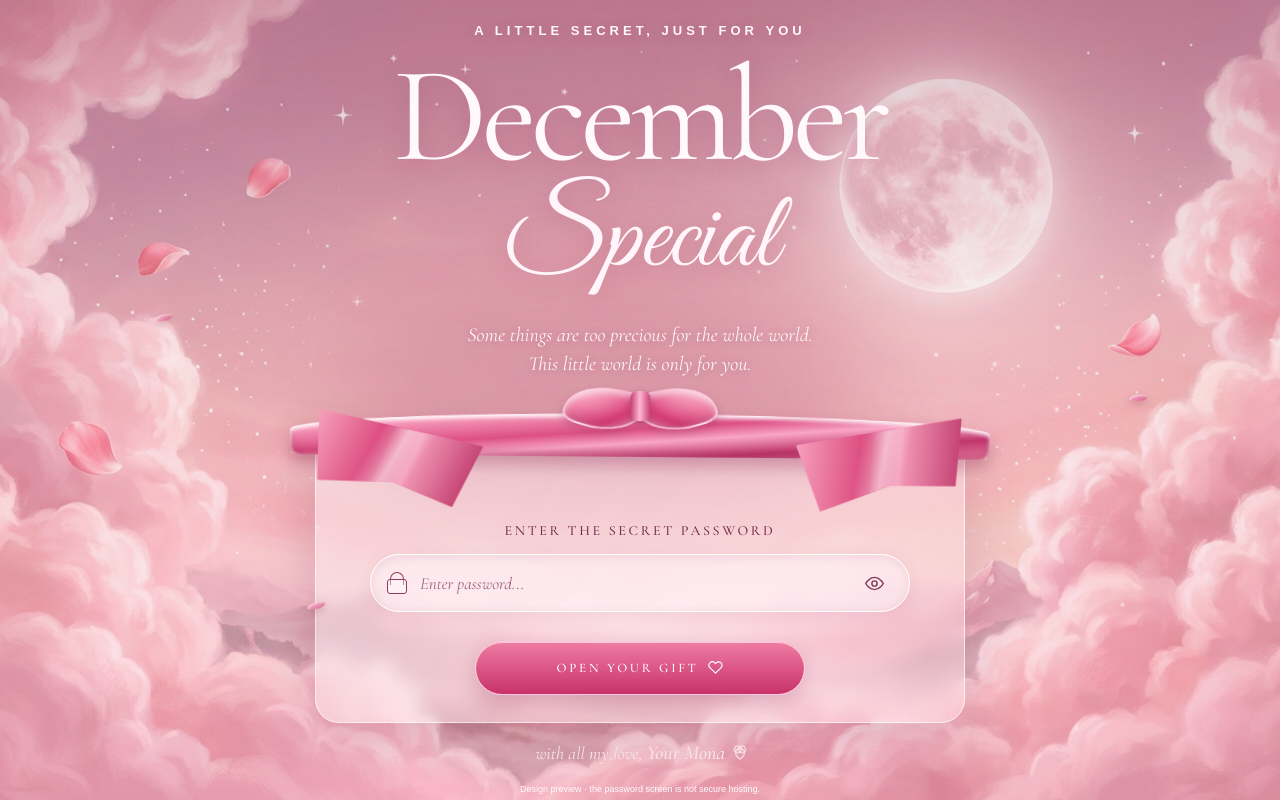
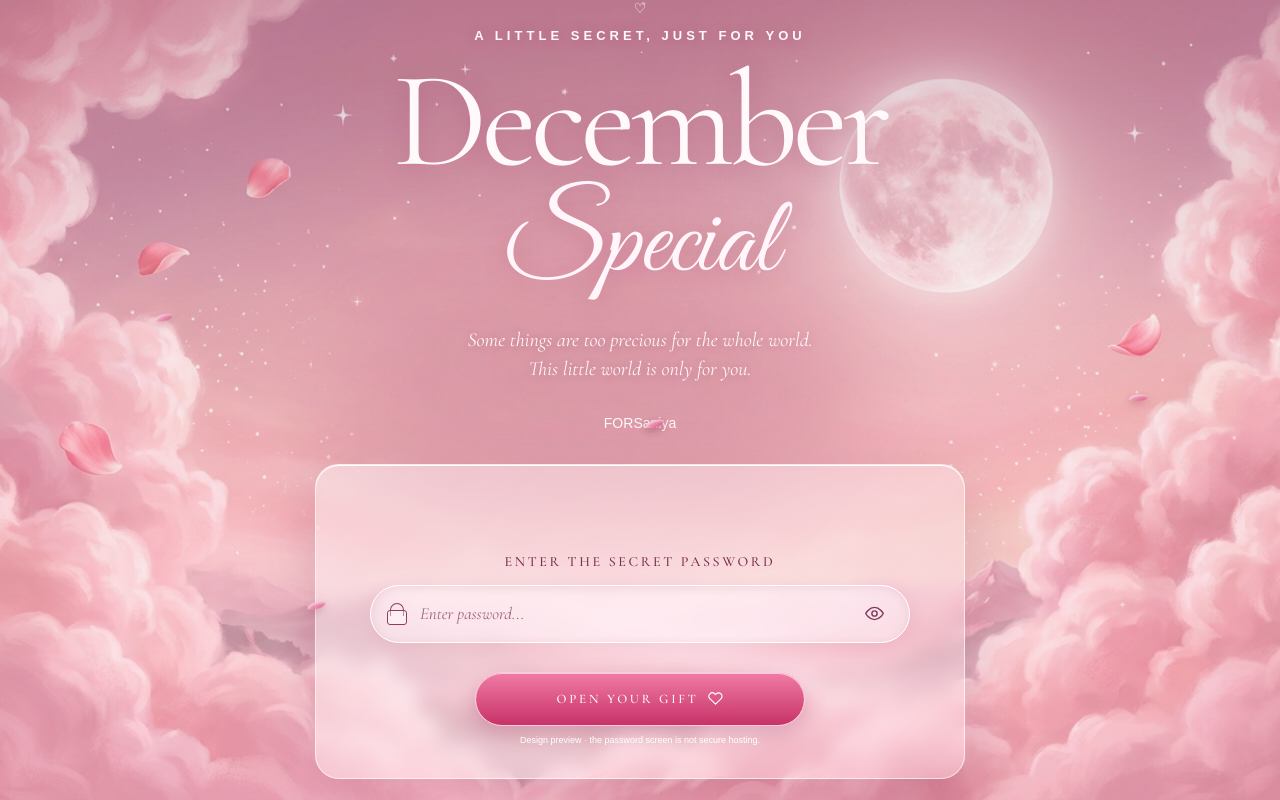
Before and after one commit to nowitzyour1d-crypto/december-special, a plain HTML site: page index.html in a window 1280 px wide. Drawn offline with nearby package versions, Linux system fonts and the light colour scheme; a small style sheet from the web is missing.

Commit message:
Redesign front lobby to match approved December Special preview

```diff
--- a/index.html
+++ b/index.html
@@ -19,12 +19,12 @@
 <body class="locked">
 <div class="grain" aria-hidden="true"></div><div id="petals" aria-hidden="true"></div>
 <section id="gate" class="gate" aria-label="Private birthday invitation">
- <div class="lobby-sky" aria-hidden="true"><span class="lobby-moon"></span><span class="lobby-cloud cloud-left"></span><span class="lobby-cloud cloud-right"></span><span class="lobby-cloud cloud-bottom"></span><i class="lobby-star star-one"></i><i class="lobby-star star-two"></i><i class="lobby-star star-three"></i></div><i class="lobby-petal petal-one" aria-hidden="true"></i><i class="lobby-petal petal-two" aria-hidden="true"></i><i class="lobby-petal petal-three" aria-hidden="true"></i>
- <div class="lobby-content"><p class="eyebrow">A LITTLE SECRET, JUST FOR YOU</p>
- <h1>December<br><em>Special</em></h1><p class="gate-copy">Some things are too precious for the whole world.<br>This little world is only for you.</p>
- <div class="lobby-panel"><div class="lobby-ribbon" aria-hidden="true"><span class="ribbon-tail ribbon-tail-left"></span><span class="ribbon-tail ribbon-tail-right"></span><span class="bow bow-left"></span><span class="bow bow-right"></span><span class="bow-knot"></span></div>
- <form id="unlockForm"><label for="password">ENTER THE SECRET PASSWORD</label><div class="password-row"><span class="input-lock" aria-hidden="true"></span><input class="input" id="password" type="password" inputmode="numeric" autocomplete="current-password" maxlength="32" placeholder="Enter password..." required aria-describedby="gateError"><button class="visibility-toggle" type="button" aria-label="Show password" aria-pressed="false"><svg viewBox="0 0 24 24" aria-hidden="true"><path d="M2 12s3.6-7 10-7 10 7 10 7-3.6 7-10 7S2 12 2 12Z"/><circle cx="12" cy="12" r="3"/></svg></button></div><p id="gateError" role="status" aria-live="polite"></p><button class="btn lobby-submit" type="submit">OPEN YOUR GIFT <svg viewBox="0 0 24 24" aria-hidden="true"><path d="M20.8 4.6a5.5 5.5 0 0 0-7.8 0L12 5.7l-1.1-1.1a5.5 5.5 0 0 0-7.8 7.8l1.1 1.1L12 21l7.8-7.5 1.1-1.1a5.5 5.5 0 0 0-.1-7.8Z"/></svg></button></form></div>
- <p class="gate-sign">with all my love, <i>Your Mona <span class="lobby-heart" aria-hidden="true"></span></i></p><small id="previewNotice" hidden>Design preview · the password screen is not secure hosting.</small></div>
+ <div class="lobby-sky" aria-hidden="true"><span class="lobby-wave wave-one"></span><span class="lobby-wave wave-two"></span><span class="lobby-wave wave-three"></span><i class="lobby-star star-one"></i><i class="lobby-star star-two"></i><i class="lobby-star star-three"></i><i class="lobby-star star-four"></i><i class="lobby-star star-five"></i></div><i class="lobby-petal petal-one" aria-hidden="true"></i><i class="lobby-petal petal-two" aria-hidden="true"></i><i class="lobby-petal petal-three" aria-hidden="true"></i><i class="lobby-petal petal-four" aria-hidden="true"></i><i class="lobby-petal petal-five" aria-hidden="true"></i><span class="lobby-rose" aria-hidden="true"></span>
+ <div class="lobby-content"><div class="lobby-topbar"><span class="lobby-topbar-love">♡ My Love</span><span class="lobby-topbar-right">DECEMBER · FOR SANIYA</span></div><div class="lobby-divider" aria-hidden="true"><span></span>♡<span></span></div><p class="eyebrow">A LITTLE SECRET, JUST FOR YOU</p>
+ <h1>December<br><em>Special</em></h1><p class="gate-copy">Some things are too precious for the whole world.<br>This little world is only for you.</p><p class="for-saniya"><span>FOR</span>Saniya</p>
+ <div class="lobby-panel">
+ <form id="unlockForm"><label for="password">ENTER THE SECRET PASSWORD</label><div class="password-row"><span class="input-lock" aria-hidden="true"></span><input class="input" id="password" type="password" inputmode="numeric" autocomplete="current-password" maxlength="32" placeholder="Enter password..." required aria-describedby="gateError"><button class="visibility-toggle" type="button" aria-label="Show password" aria-pressed="false"><svg viewBox="0 0 24 24" aria-hidden="true"><path d="M2 12s3.6-7 10-7 10 7 10 7-3.6 7-10 7S2 12 2 12Z"/><circle cx="12" cy="12" r="3"/></svg></button></div><p id="gateError" role="status" aria-live="polite"></p><button class="btn lobby-submit" type="submit">OPEN YOUR GIFT <svg viewBox="0 0 24 24" aria-hidden="true"><path d="M20.8 4.6a5.5 5.5 0 0 0-7.8 0L12 5.7l-1.1-1.1a5.5 5.5 0 0 0-7.8 7.8l1.1 1.1L12 21l7.8-7.5 1.1-1.1a5.5 5.5 0 0 0-.1-7.8Z"/></svg></button></form><small id="previewNotice" hidden>Design preview · the password screen is not secure hosting.</small></div>
+ <p class="gate-sign">with all my love,<br><i>Your Mona <span class="lobby-heart" aria-hidden="true"></span></i></p></div>
 </section>
 <main id="world" hidden>
  <header class="navigation"><a class="wordmark" href="#home">december <i>special</i><span>✧</span></a><a href="#memories" class="nav-note">a little world, only yours ↗</a><button id="soundToggle" class="sound btn" aria-label="Pause music"><span class="equalizer"><i></i><i></i><i></i></span><span id="soundText">sound on</span></button></header>
```
